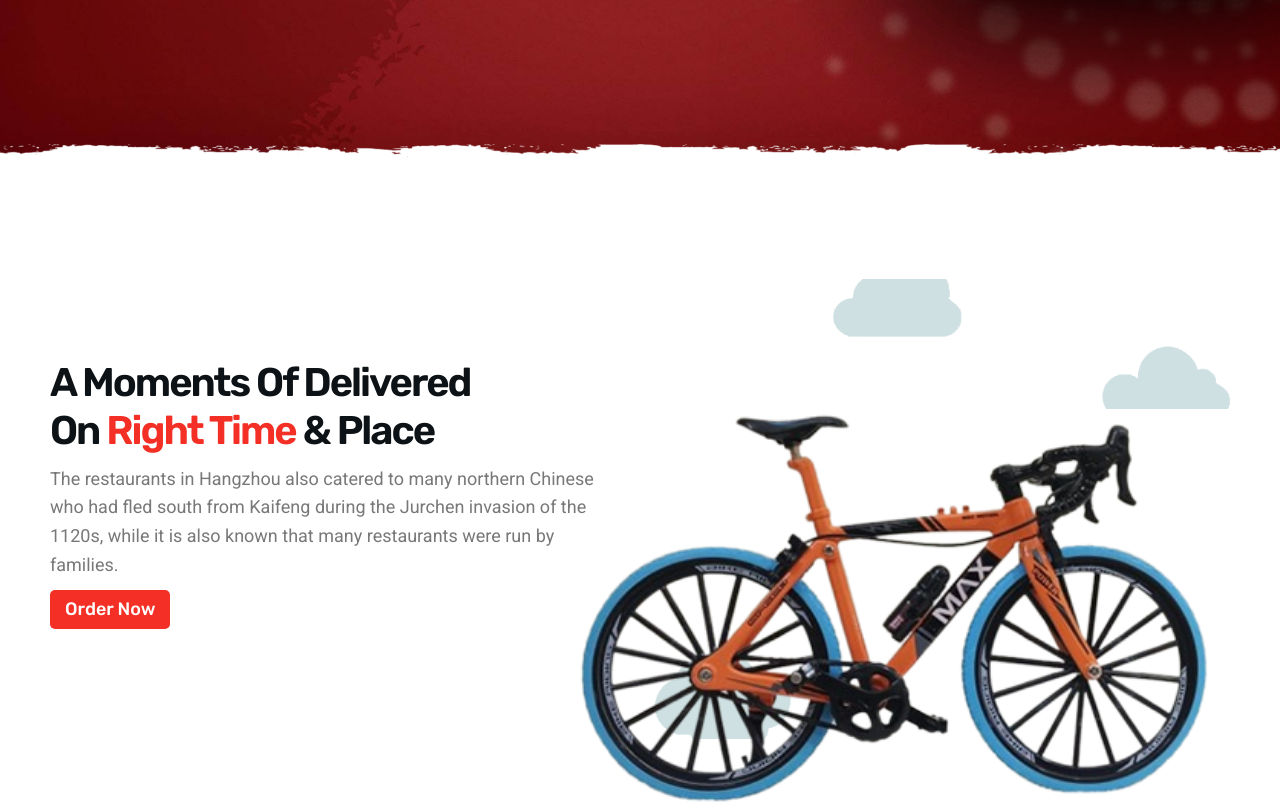
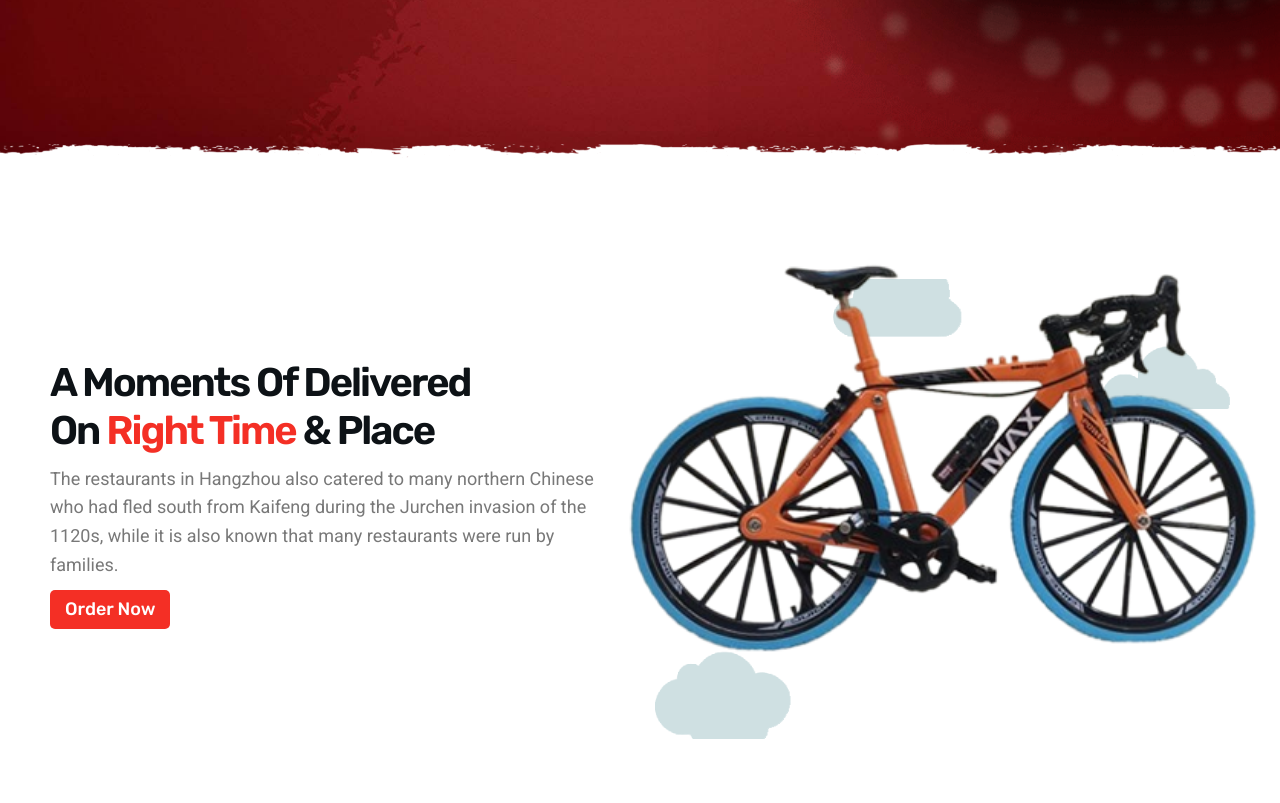
Before and after one commit to azgar125/personal, a plain HTML site: page index.html in a window 1280 px wide. Shown: the part 4360-5163 px from the top of the page. Drawn offline with nearby package versions, Linux system fonts and the light colour scheme.

Commit message:
Update style.css
i change it

```diff
--- a/assets/css/style.css
+++ b/assets/css/style.css
@@ -942,8 +942,8 @@ span{
 }
 .delivery-boy{
   position: absolute;
-  top: 0;
-  left: 0;
+  top: -150px;
+  left: 50px;
   width: 650px;
   height: 650px;
   object-fit:contain;
```
